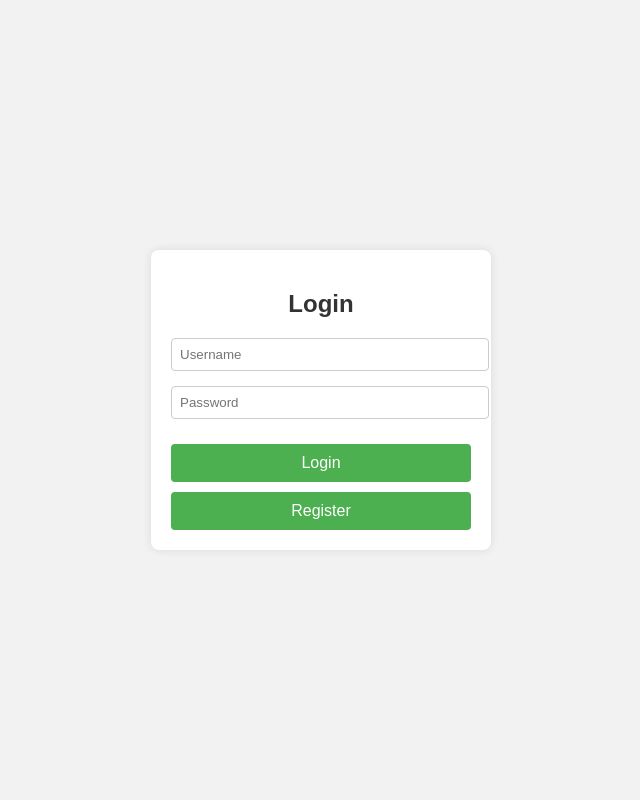
After one commit to Tinat1ni/Django_Project_1.2, a Django app: page /accounts/ in a window 1280 px wide. The commit adds this page. Shown: the whole page, without its empty margins (319-959 px from the left). Run offline with Django 5.2, Linux system fonts and the light colour scheme.

Commit message:
user authentication

```diff
--- a/project_2/order/models.py
+++ b/project_2/order/models.py
@@ -20,7 +20,7 @@ class CartItem(models.Model):
     #     return self.quantity * (self.product.price or 0)
 
     def __str__(self):
-        return f"{self.quantity} of {self.product.name} in cart of {self.cart.user.username}"
+        return f'cart of {self.user_id}'
 
 
     class Meta:
--- a/project_2/order/views.py
+++ b/project_2/order/views.py
@@ -4,7 +4,11 @@ from django.views.generic import DetailView
 from .models import CartItem, Cart
 from store.models import Product
 from .forms import CartItemForm
+from django.contrib.auth.decorators import login_required
+from django.utils.decorators import method_decorator
 
+
+@method_decorator(login_required, name='dispatch')
 class AddToCartView(FormView):
     form_class = CartItemForm
     template_name = 'new_shop.html'
@@ -27,6 +31,7 @@ class AddToCartView(FormView):
         return redirect(referer_url)
 
 
+@method_decorator(login_required, name='dispatch')
 class CartView(DetailView):
     model = Cart
     template_name = 'cart.html'
--- a/project_2/project_2/settings.py
+++ b/project_2/project_2/settings.py
@@ -52,6 +52,7 @@ MIDDLEWARE = [
     'django.contrib.auth.middleware.AuthenticationMiddleware',
     'django.contrib.messages.middleware.MessageMiddleware',
     'django.middleware.clickjacking.XFrameOptionsMiddleware',
+    'user.middleware.LastActiveMiddleware',
 ]
 
 ROOT_URLCONF = 'project_2.urls'
@@ -135,3 +136,6 @@ STATIC_URL = '/static/'
 STATICFILES_DIRS = [
     os.path.join(BASE_DIR, 'static'),
 ]
+
+LOGOUT_REDIRECT_URL = 'user:login'
+APPEND_SLASH = False
--- a/project_2/project_2/urls.py
+++ b/project_2/project_2/urls.py
@@ -22,7 +22,8 @@ from django.conf import settings
 urlpatterns = [
     path('admin/', admin.site.urls),
     path('store/', include('store.urls', namespace='store')),
-    path('order/', include('order.urls', namespace='order'))
+    path('order/', include('order.urls', namespace='order')),
+    path('accounts/', include('user.urls', namespace='user'))
 ]
 if settings.DEBUG:
     urlpatterns += static(settings.MEDIA_URL, document_root=settings.MEDIA_ROOT)
--- /dev/null
+++ b/project_2/templates/login.html
@@ -0,0 +1,80 @@
+<!DOCTYPE html>
+<html lang="en">
+<head>
+    <meta charset="UTF-8">
+    <meta name="viewport" content="width=device-width, initial-scale=1.0">
+    <title>Login Page</title>
+    <style>
+        body {
+            font-family: Arial, sans-serif;
+            display: flex;
+            justify-content: center;
+            align-items: center;
+            height: 100vh;
+            margin: 0;
+            background-color: #f2f2f2;
+        }
+        .login-form {
+            background-color: #ffffff;
+            padding: 20px;
+            border-radius: 8px;
+            box-shadow: 0 0 10px rgba(0, 0, 0, 0.1);
+            width: 300px;
+        }
+        .login-form h2 {
+            text-align: center;
+            margin-bottom: 20px;
+            color: #333333;
+        }
+        .form-group {
+            margin-bottom: 15px;
+        }
+        .form-group label {
+            display: block;
+            font-weight: bold;
+            margin-bottom: 5px;
+        }
+        .form-group input {
+            width: 100%;
+            padding: 8px;
+            border: 1px solid #ccc;
+            border-radius: 4px;
+        }
+        .submit-btn, .register-btn {
+            width: 100%;
+            padding: 10px;
+            background-color: #4CAF50; /* Same color as login button */
+            border: none;
+            color: #ffffff;
+            font-size: 16px;
+            cursor: pointer;
+            border-radius: 4px;
+            margin-top: 10px; /* Add some space above the button */
+        }
+        .submit-btn:hover, .register-btn:hover {
+            background-color: #45a049; /* Same hover color as login button */
+        }
+    </style>
+</head>
+<body>
+    <div class="login-form">
+        <h2>Login</h2>
+        {% if error %}
+        <div class="alert alert-danger">{{ error }}</div>
+        {% endif %}
+        <form action="{% url 'user:login' %}" method="POST">
+            {% csrf_token %}
+            <div class="form-group">
+                <input type="text" id="username" name="username" placeholder="Username" required>
+            </div>
+            <div class="form-group">
+                <input type="password" id="password" name="password" placeholder="Password" required>
+            </div>
+            <button type="submit" class="submit-btn">Login</button>
+        </form>
+        <a href="{% url 'user:registration' %}">
+            <button class="register-btn">Register</button>
+        </a>
+    </div>
+</body>
+</html>
--- /dev/null
+++ b/project_2/user/middleware.py
@@ -0,0 +1,33 @@
+from django.shortcuts import redirect
+from django.utils import timezone
+from django.utils.deprecation import MiddlewareMixin
+from django.urls import reverse
+from django.contrib.auth import logout
+
+class LastActiveMiddleware(MiddlewareMixin):
+    def process_view(self, request, view_func, view_args, view_kwargs):
+        if not request.user.is_authenticated:
+            if hasattr(view_func,'requires_login') and view_func.requires_login:
+                return redirect(reverse('registration'))
+            return None
+
+        # if request.user.is_authenticated:
+        #     request.user.last_active = timezone.now()
+        #     request.user.save(update_fields=['last_active'])
+
+
+        now = timezone.now()
+        last_activity = request.session.get('last_activity')
+
+        if last_activity:
+            timeout_duration = 60
+            if (now - last_activity).total_seconds() > timeout_duration:
+                 logout(request)
+                 return redirect(reverse('login'))
+
+            request.session['last_activity'] = now
+            request.user.last_active = now
+            request.user.save(update_fields=['last_active'])
+
+
+        return None
--- a/project_2/user/models.py
+++ b/project_2/user/models.py
@@ -1,6 +1,7 @@
 from django.contrib.auth.base_user import BaseUserManager, AbstractBaseUser
 from django.contrib.auth.models import PermissionsMixin, Group, Permission
 from django.db import models
+from django.utils import timezone
 
 
 class UserManager(BaseUserManager):
@@ -41,6 +42,7 @@ class User(AbstractBaseUser, PermissionsMixin):
     email = models.EmailField(unique=True)
     username = models.CharField(max_length=20, unique=True)
     date_joined = models.DateTimeField(auto_now_add=True)
+    last_active = models.DateTimeField(null=True, blank=True)
 
     groups = models.ManyToManyField(Group, related_name='custom_user_set', blank=True)
     user_permissions = models.ManyToManyField(Permission, related_name='custom_user_permissions', blank=True)
--- a/project_2/user/urls.py
+++ b/project_2/user/urls.py
@@ -0,0 +1,11 @@
+from django.urls import path
+from django.contrib.auth.views import LogoutView
+
+from .views import login_view, register
+
+app_name = 'user'
+urlpatterns = [
+    path('register/', register, name='registration' ),
+    path('', login_view, name='login'),
+    path('logout/', LogoutView.as_view(next_page='store:shop'), name = 'logout'),
+]
--- a/project_2/user/views.py
+++ b/project_2/user/views.py
@@ -1,3 +1,35 @@
-from django.shortcuts import render
+from django.shortcuts import render, redirect
+from .forms import RegistrationForm
+from django.contrib.auth import login, logout, authenticate
 
-# Create your views here.
+
+
+def login_view(request):
+    if request.method == 'POST':
+        username = request.POST.get('username')
+        password = request.POST.get('password')
+
+        user = authenticate(request, username=username,password=password)
+
+        if user is not None:
+            login(request, user)
+            return redirect('store:shop')
+        else:
+            return render(request, 'login.html', {'error': 'username or password is incorrect'})
+
+
+    return render(request, 'login.html')
+
+def register(request):
+    if request.method == 'POST':
+        form = RegistrationForm(request.POST)
+        if form.is_valid():
+            user = form.save()
+            login(request, user)
+            return redirect('store:home')
+        else:
+            return render(request, 'registration.html', {'form': form})
+    else:
+            form = RegistrationForm()
+
+    return render(request, 'registration.html', {'form': form})
```
Also changed, not shown: project_2/templates/partials/navbar.html (+12 -0 lines), project_2/templates/registration.html (added, +88 -0 lines), project_2/user/forms.py (added, +15 -0 lines), project_2/db.sqlite3, project_2/store/views.py (line endings or trailing spaces), project_2/user/apps.py (line endings or trailing spaces), project_2/user/migrations/0002_user_last_active.py (added), project_2/user/migrations/0003_alter_user_last_active.py (added), project_2/user/migrations/0004_alter_user_last_active.py (added).
